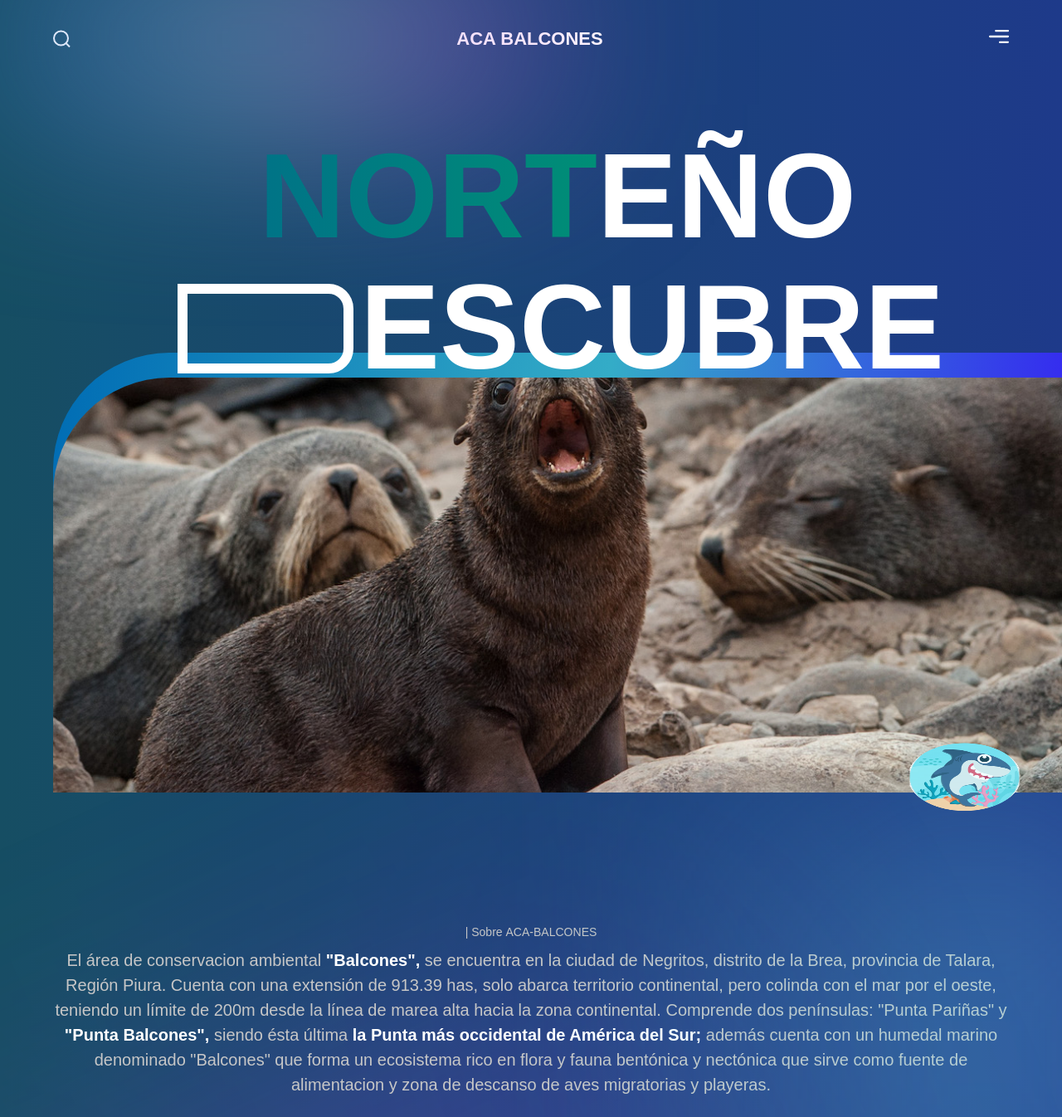
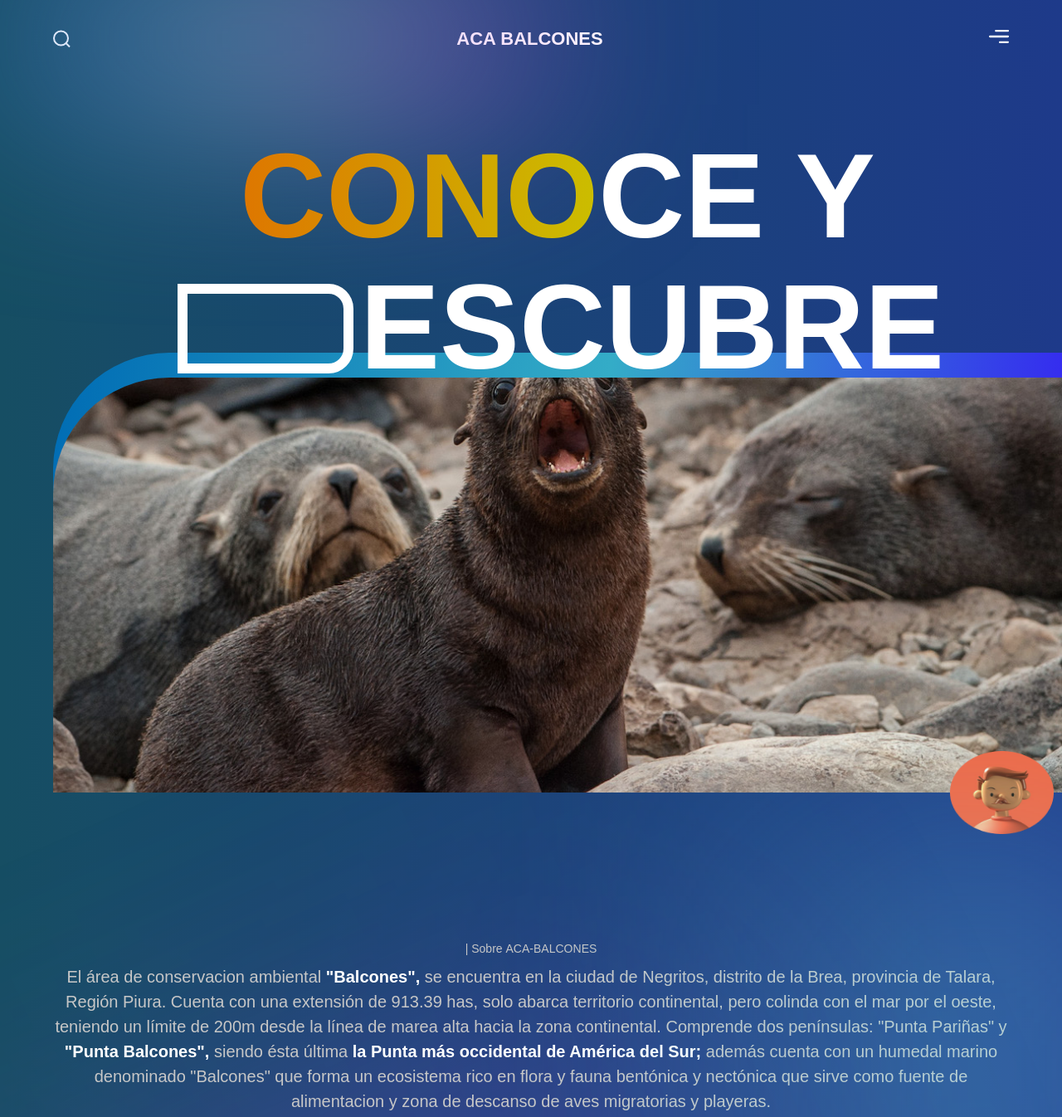
Before and after one commit to aaronfarias29/aca-balcones, a Next.js app: page / in a window 1280 px wide. Shown: the top 1346 px of the page at 83% size. Built offline with nearby package versions, Linux system fonts and the light colour scheme; a web font is replaced by a local one.

Commit message:
correcion

```diff
--- a/sections/Hero.jsx
+++ b/sections/Hero.jsx
@@ -23,7 +23,7 @@ const Hero = () => (
       <div className="flex justify-center items-center flex-col relative z-10">
         <motion.h1 variants={textVariant(1.1)}
         className={styles.heroHeading}>
-        <span className='custom-gradient'>nort</span>eño
+        <span className='custom-gradient-2'>CONO</span>CE Y
         </motion.h1>
         <motion.div
           variants={textVariant(1.2)}
@@ -50,12 +50,12 @@ const Hero = () => (
 
           <a href="#explore">
               <div className="w-full flex justify-end
-              sm:-mt-[70px] -mt-[50px] pr-[40px] relative
+              sm:-mt-[50px] -mt-[20px] pr-[10px] relative
               z-10">
                 <img
-                src="/tiburon.png"
+                src="/people-01.png"
                 alt="stamp"
-                className="sm:w-[155px] w-[100px] sm:h
+                className="sm:w-[125px] w-[100px] sm:h
                 [155px] h-[100px] object contain"
 
                 />
```
